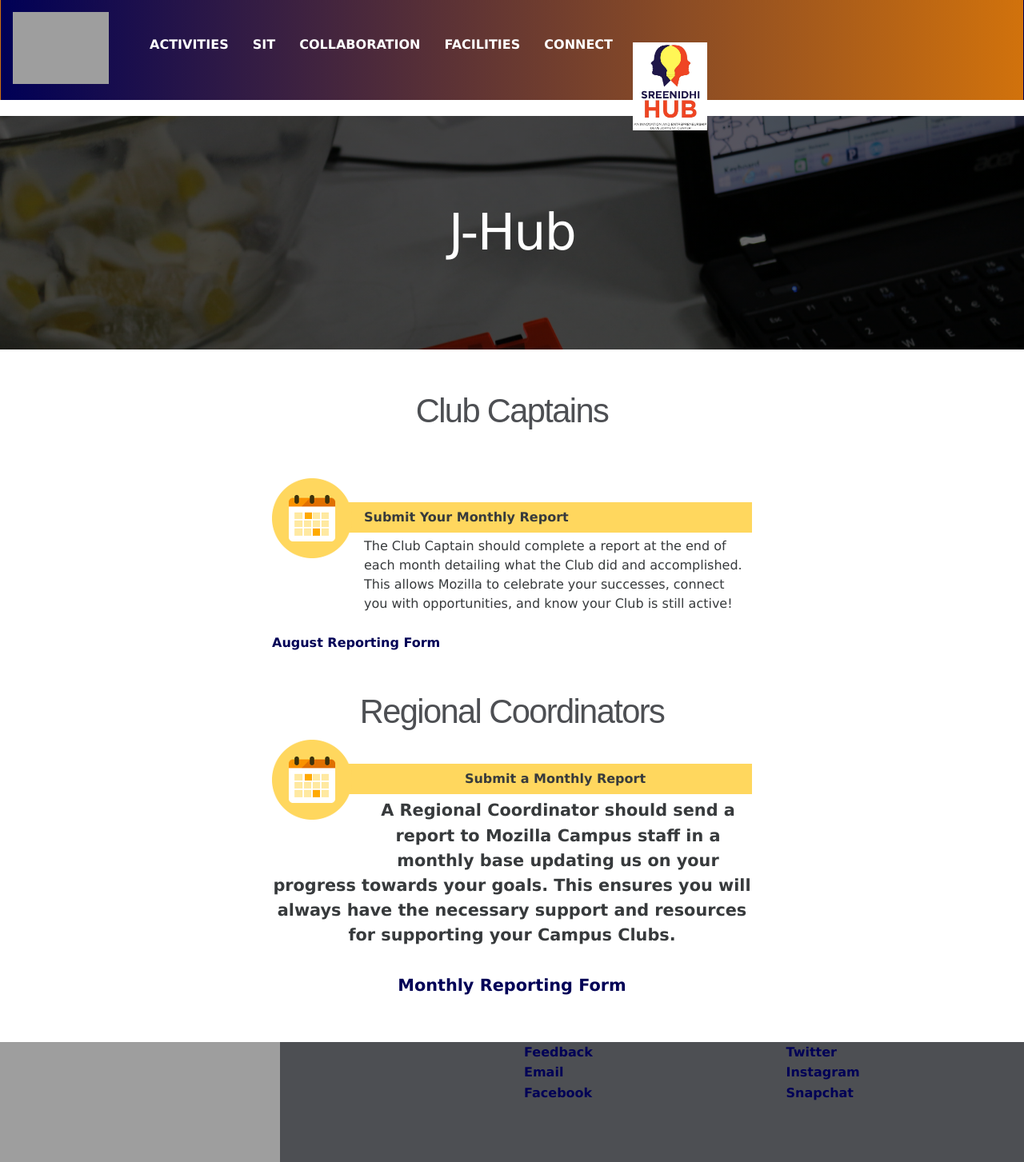
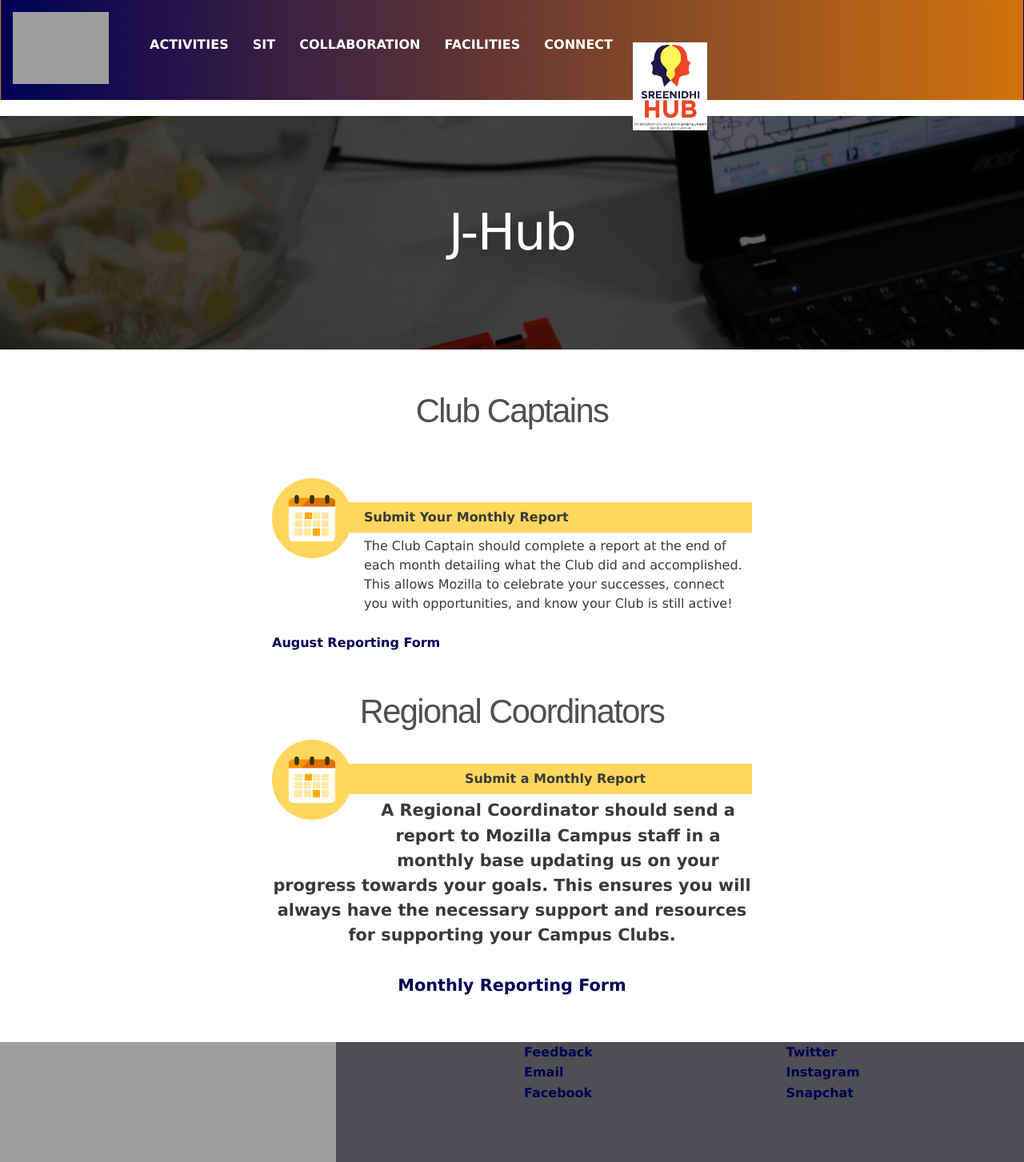
Before and after one commit to SNISTInnovationHub/snistinnovationhub.github.io, a Jekyll site: the page built from _pages/jhub.md, in a window 1280 px wide. Shown: the whole page at 80% size. Built offline with Jekyll 4.4.1, drawn with Linux system fonts in a browser that asks for light colours; nearby versions of some CDN libraries; some web fonts are replaced; library files that are not in the unit come from our copies.

Commit message:
Update footer.html

```diff
--- a/_includes/footer.html
+++ b/_includes/footer.html
@@ -11,7 +11,7 @@
 
         <div class="row">
           <div class="col-md-6">
-                <img src="https://snistinnovationhub.github.io/static/img/images.png" height="150" width="350" alt="Logo Loading Failed"></a>
+                <img src="https://snistinnovationhub.github.io/static/img/images.png" height="150" width="420" alt="Logo Loading Failed"></a>
   </div>
   <div class="col-md-3">
         <a href="https://www.google.com/">Feedback</a><br>
```
